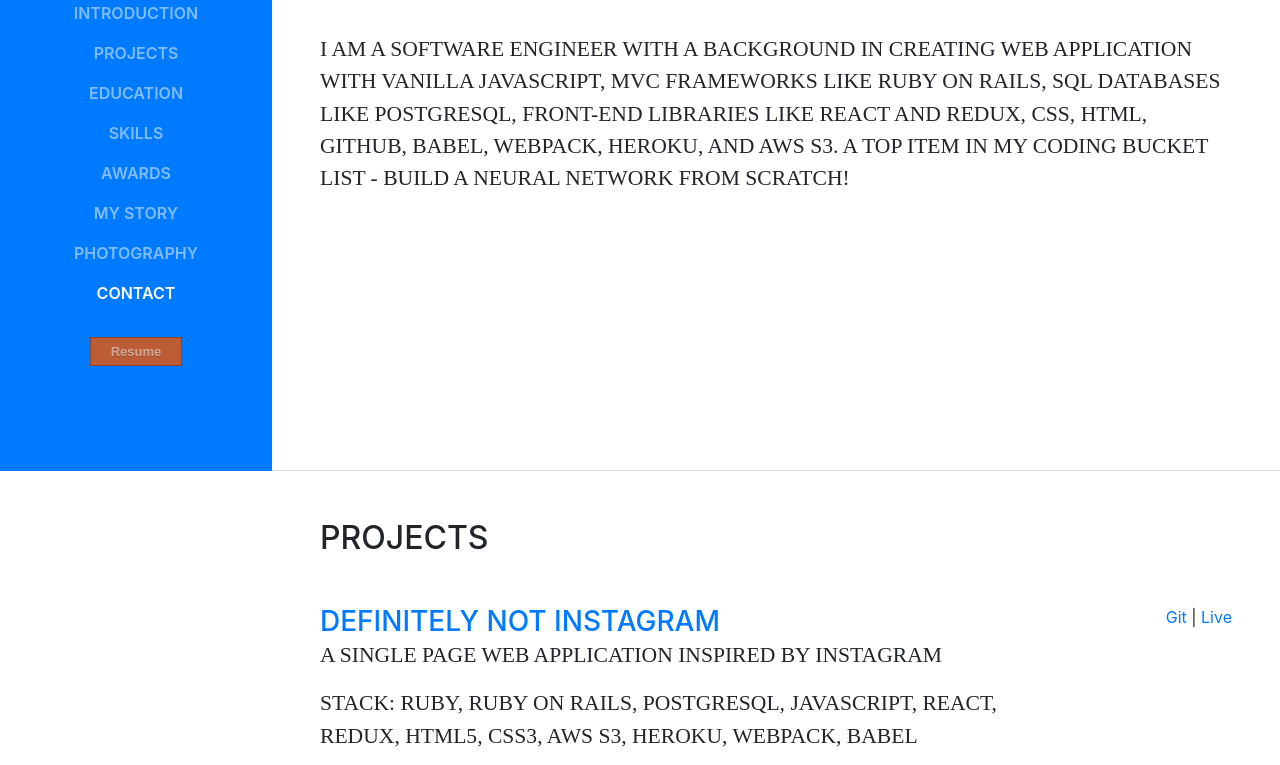
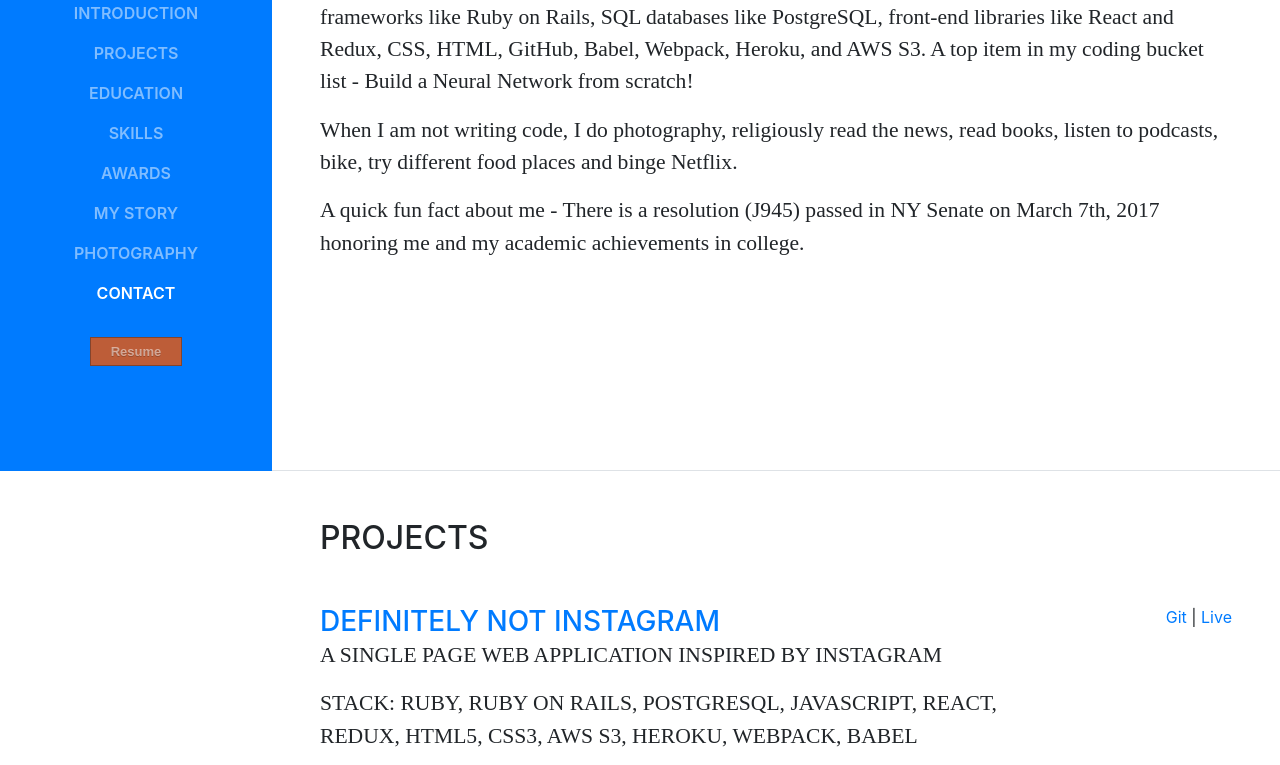
Before and after one commit to arittrosaha/porfolioSite, a website with bundled scripts: page index.html in a window 1280 px wide. Shown: the part 329-1094 px from the top of the page. Built offline with nearby package versions, Linux system fonts and the light colour scheme; a web font is replaced by a local one.

Commit message:
Minor fixes

```diff
--- a/css/resume.css
+++ b/css/resume.css
@@ -54,6 +54,12 @@ h3 {
   font-family: 'Saira Extra Condensed', serif;
   font-size: 1.35rem;
   color: #BD5D38;
+}
+
+.subheading3 {
+  font-weight: 500;
+  font-family: 'Saira Extra Condensed', serif;
+  font-size: 1.35rem;
 }
 
 .list-social-icons a {
--- a/index.html
+++ b/index.html
@@ -80,10 +80,6 @@
 
       <section class="resume-section p-3 p-lg-5 d-flex d-column" id="introduction">
         <div class="my-auto">
-          <!-- <span class="d-none d-lg-block">
-            <img class="img-fluid img-profile rounded-circle mx-auto mb-4" src="assets/profile.jpg" alt="">
-          </span> -->
-
           <h1 class="mb-0">Aritra
             <span class="text-primary">Saha</span>
           </h1>
@@ -92,8 +88,14 @@
             <span class="text-primary">Engineer</span>
           </h2>
 
-          <p class="subheading mb-5">
+          <p class="subheading3 mb-3">
             I am a software engineer with a background in creating web application with vanilla JavaScript, MVC frameworks like Ruby on Rails, SQL databases like PostgreSQL, front-end libraries like React and Redux, CSS, HTML, GitHub, Babel, Webpack, Heroku, and AWS S3. A top item in my coding bucket list - Build a Neural Network from scratch!
+          </p>
+          <p class="subheading3 mb-3">
+            When I am not writing code, I do photography, religiously read the news, read books, listen to podcasts, bike, try different food places and binge Netflix.
+          </p>
+          <p class="subheading3 mb-5">
+            A quick fun fact about me - There is a resolution (J945) passed in NY Senate on March 7th, 2017 honoring me and my academic achievements in college.
           </p>
       </section>
 
@@ -411,8 +413,8 @@
       <section class="resume-section p-3 p-lg-5 d-flex flex-column" id="mystory">
         <div class="my-auto">
           <h2 class="mb-5">My Story</h2>
-          <div class="subheading mb-3">
-            State Senator Leroy Comrie speaking briefly about mine and my family's story at NY State Senate
+          <div class="subheading3 mb-3">
+            State Senator Leroy Comrie speaking briefly about mine and my family's story at NY State Senate:
           </div>
           <div class="video-container mb-5">
             <iframe src="https://www.youtube.com/embed/VEuI1e7L67U?start=176&end=235" allowfullscreen></iframe>
```
